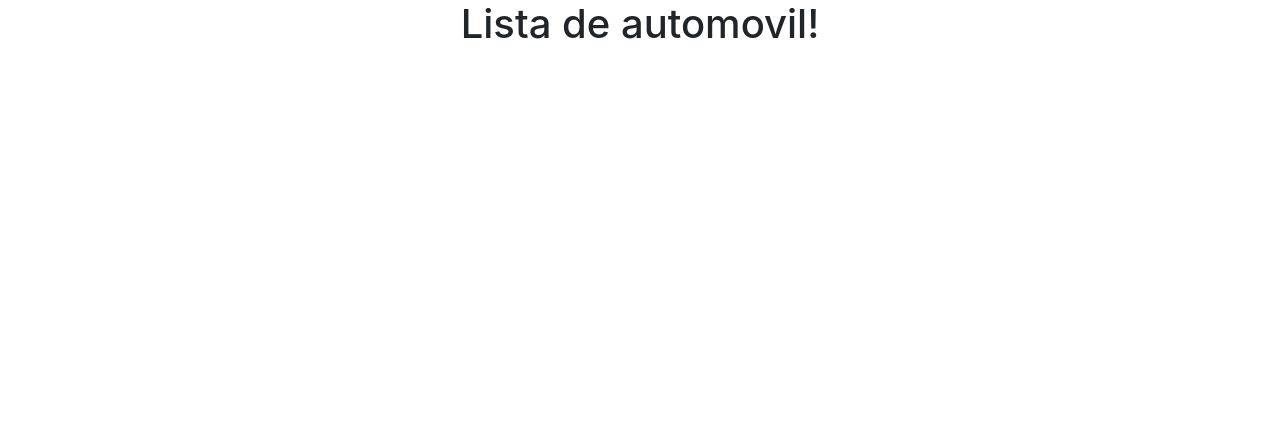
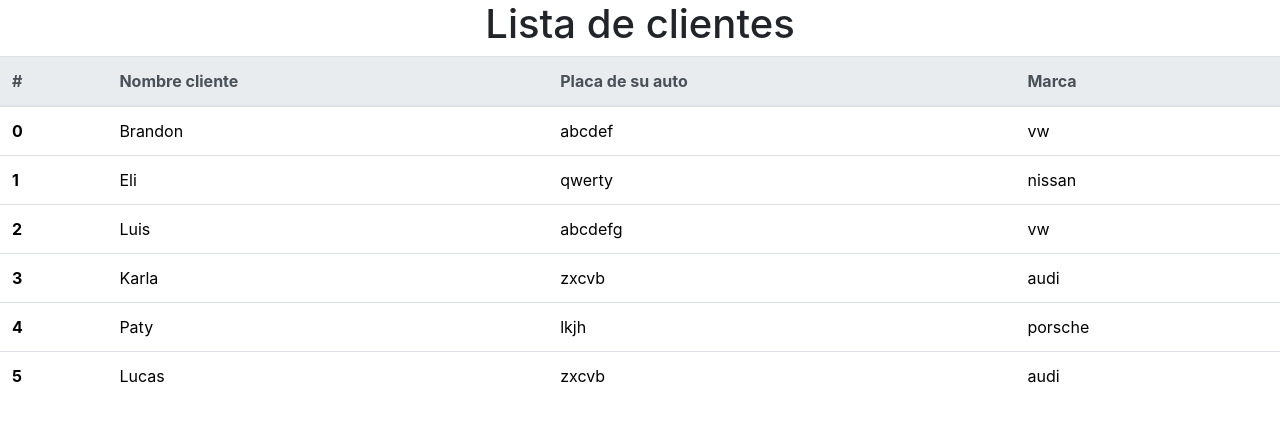
Before and after one commit to LGuitron/Web-Trabajo2, an Angular app in the folder automovil/: page /cliente in a window 1280 px wide. Before the commit this address led to /. Shown: the top 422 px of the page. Built offline with nearby package versions, Linux system fonts and the light colour scheme.

Commit message:
Lista clientes

```diff
--- a/automovil/src/app/app.component.html
+++ b/automovil/src/app/app.component.html
@@ -1,9 +1,6 @@
 <!--The content below is only a placeholder and can be replaced.-->
-<div style="text-align:center">
-  <h1>
-    Lista de {{ title }}!
-  </h1>
-</div>
+
 
 <!--app-vehicle></app-vehicle-->
 <router-outlet></router-outlet>
+<!--<app-client></app-client>-->
--- a/automovil/src/app/components/client/client.component.html
+++ b/automovil/src/app/components/client/client.component.html
@@ -1,3 +1,20 @@
-<p>
-  client works!
-</p>
+<h1 class="text-center">Lista de clientes</h1>
+
+<table class="table">
+  <thead class="thead-light">
+    <tr>
+      <th scope="col">#</th>
+      <th scope="col">Nombre cliente</th>
+      <th scope="col">Placa de su auto</th>
+      <th scope="col">Marca</th>
+    </tr>
+  </thead>
+  <tbody>
+    <tr *ngFor="let cliente of clientes; let i = index" [attr.data-index]="i" [ngStyle]="whiteStyle">
+      <th scope="row">{{i}}</th>
+      <td>{{cliente.nombre}}</td>
+      <td>{{cliente.placa}}</td>
+      <td>{{cliente.marca}}</td>
+    </tr>
+  </tbody>
+</table>
--- a/automovil/src/app/components/client/client.component.ts
+++ b/automovil/src/app/components/client/client.component.ts
@@ -1,4 +1,7 @@
 import { Component, OnInit } from '@angular/core';
+import { ActivatedRoute } from "@angular/router";
+import {Cliente} from '../../models/cliente';
+import data from '../../../assets/clientes.json';
 
 @Component({
   selector: 'app-client',
@@ -7,9 +10,28 @@ import { Component, OnInit } from '@angular/core';
 })
 export class ClientComponent implements OnInit {
 
-  constructor() { }
+ clientes = new Array<Cliente>();
+
+    whiteStyle =  {
+    "color" : "black",
+    "background-color" : "white",
+    "fompont-size" : "10px",
+    "padding" : "20px"
+  };
+
+  constructor(private route: ActivatedRoute) { }
 
   ngOnInit() {
+  	 this.route.params.subscribe(params => {
+       this.getClient(params.id);
+    });
+  }
+
+
+  getClient(id: string) {
+
+       this.clientes = data.clientes;
+
   }
 
 }
--- a/automovil/src/app/components/main-menu/main-menu.component.html
+++ b/automovil/src/app/components/main-menu/main-menu.component.html
@@ -8,7 +8,7 @@
         <div class="col-md-12">
           <a [routerLink]="['/vehicles/']" class="btn btn-default mx-auto d-block">Lista de automóviles</a>
           <a [routerLink]="['/vehicles/all/service/']" class="btn btn-default mx-auto d-block">Lista de servicios</a>
-          <a [routerLink]="['/vehicles/']" class="btn btn-default mx-auto d-block">Lista de clientes</a>
+          <a [routerLink]="['/cliente/']" class="btn btn-default mx-auto d-block">Lista de clientes</a>
         </div>
       </div>
     </div>
--- /dev/null
+++ b/automovil/src/app/models/cliente.ts
@@ -0,0 +1,15 @@
+export class Cliente {
+    id: number;
+    nombre: string;
+    placas: string;
+    marca: string;
+
+
+    constructor(id : number, nombre: string, placa: string, marca : string){
+        this.nombre = nombre;
+        this.placas = placa;
+        this.marca = marca;
+
+    }
+
+  }
--- a/automovil/src/app/routing.module.ts
+++ b/automovil/src/app/routing.module.ts
@@ -4,12 +4,14 @@ import { VehicleComponent } from './components/vehicle/vehicle.component';
 import { ServiceComponent } from './components/service/service.component';
 import { ServiceDetailComponent } from './components/service-detail/service-detail.component';
 import { MainMenuComponent } from './components/main-menu/main-menu.component';
+import { ClientComponent } from './components/client/client.component';
 
 const routes: Routes = [
   { path: 'vehicles', component: VehicleComponent },
   { path: 'vehicles/:id/service', component: ServiceComponent },
   { path: 'services/:id', component: ServiceDetailComponent },
-  { path: '', component: MainMenuComponent }
+  { path: '', component: MainMenuComponent },
+  { path: 'cliente', component: ClientComponent },
 ];
 
 export const RoutingModule: ModuleWithProviders =
--- /dev/null
+++ b/automovil/src/assets/clientes.json
@@ -0,0 +1,46 @@
+{
+    "clientes": [
+      {
+        "id": 0,
+        "nombre":"Brandon",
+        "placa": "abcdef",
+        "marca": "vw"
+
+      },
+      {
+        "id": 1,
+        "nombre":"Eli",
+        "placa": "qwerty",
+        "marca": "nissan"
+
+      },
+      {
+        "id": 2,
+        "nombre":"Luis",
+        "placa": "abcdefg",
+        "marca": "vw"
+
+      },
+      {
+        "id": 3,
+        "nombre":"Karla",
+        "placa": "zxcvb",
+        "marca": "audi"
+
+      },
+      {
+        "id": 4,
+        "nombre":"Paty",
+        "placa": "lkjh",
+        "marca": "porsche"
+
+      },
+      {
+        "id": 5,
+        "nombre":"Lucas",
+        "placa": "zxcvb",
+        "marca": "audi"
+
+      }
+    ]
+  }
```
